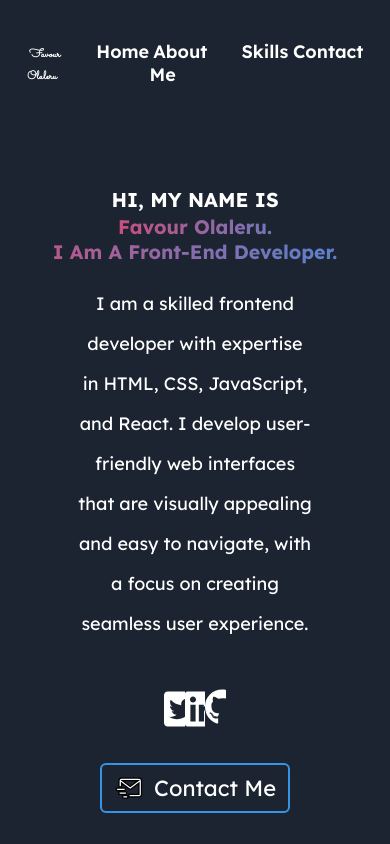
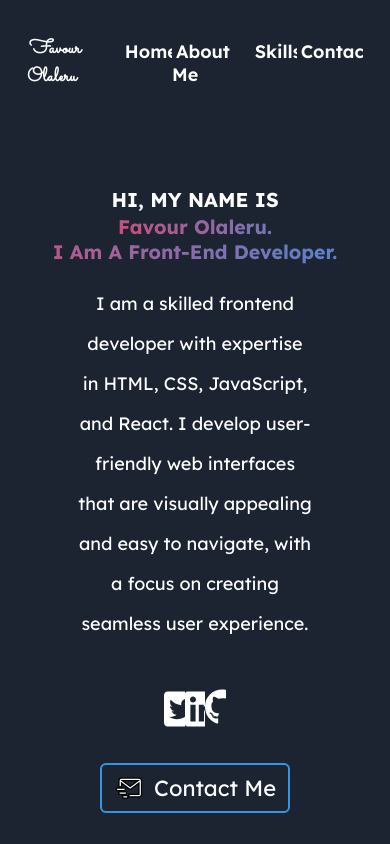
Before and after one commit to NTiger07/portfolio-react, a React (Create React App) app: page / in a window 390 px wide. Shown: the top 844 px of the page. Built offline with nearby package versions, Linux system fonts and the light colour scheme.

Commit message:
Added media queries for navbar

```diff
--- a/src/components/Navbar.css
+++ b/src/components/Navbar.css
@@ -16,6 +16,9 @@
   margin-left: 2px;
   margin-right: 4px;
 }
+.navlinks_mobile {
+  display: none;
+}
 .nav-list {
   display: flex;
 }
@@ -31,3 +34,27 @@
   background-clip: text;
   -webkit-text-fill-color: transparent;
 }
+
+/* MEDIA QUERIES */
+
+@media screen and (max-width: 1024px) {
+  .logo_container a {
+    font-size: 4vw;
+  }
+}
+@media screen and (max-width: 768px) {
+  .logo_container a {
+    font-size: 5vw;
+  }
+}
+@media screen and (max-width: 425px) {
+  /* .logo_container a {
+    font-size: 5vw;
+  } */
+  .navlinks_mobile {
+    display: flex;
+  }
+  .navlinks_container {
+    display: none;
+  }
+}
--- a/src/components/Navbar.jsx
+++ b/src/components/Navbar.jsx
@@ -25,6 +25,22 @@ export default class Navbar extends Component {
             </li>
           </ul>
         </div>
+        <div className="navlinks_mobile">
+          <ul className="nav-list">
+            <li className="nav-links">
+              <Link to="/">Home</Link>
+            </li>
+            <li className="nav-links">
+              <Link to="/about">About Me</Link>
+            </li>
+            <li className="nav-links">
+              <Link to="/skills">Skills</Link>
+            </li>
+            <li className="nav-links">
+              <Link to="/contact">Contact</Link>
+            </li>
+          </ul>
+        </div>
       </div>
     );
   }
```
Also changed, not shown: todo.txt.
